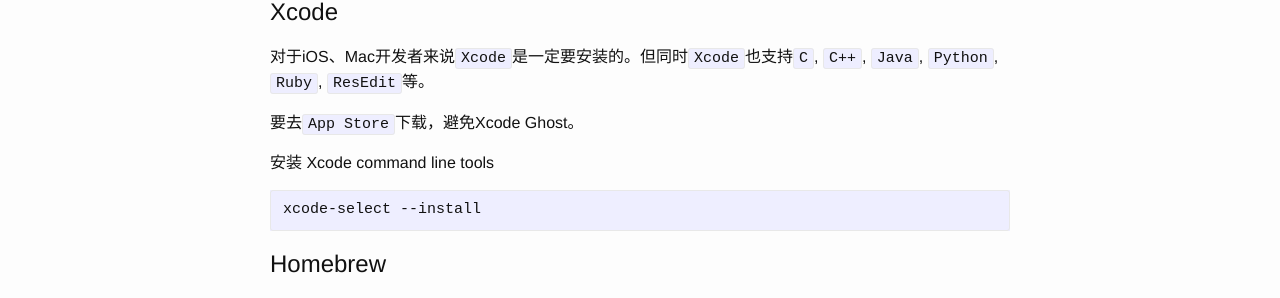
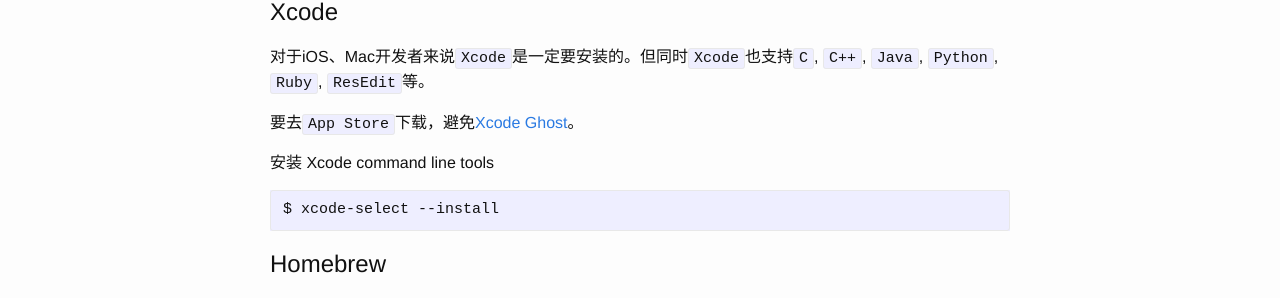
Before and after one commit to AriadneThread/ariadnesthread.github.io, a Jekyll site: the page built from _posts/2016-09-01-Mac开发设置.md, in a window 1280 px wide and 900 px high. Shown: the part 358-656 px from the top of the window. Built offline with Jekyll 4.4.1, drawn with Linux system fonts in a browser that asks for light colours; part of the change alters nothing that is shown.

```diff
--- a/_posts/2016-09-01-Mac开发设置.md
+++ b/_posts/2016-09-01-Mac开发设置.md
@@ -15,11 +15,11 @@ categories: Mac
 
 对于iOS、Mac开发者来说`Xcode`是一定要安装的。但同时`Xcode`也支持`C`, `C++`, `Java`, `Python`, `Ruby`, `ResEdit`等。
 
-要去`App Store`下载，避免Xcode Ghost。
+要去`App Store`下载，避免[Xcode Ghost](https://zh.wikipedia.org/wiki/XcodeGhost%E9%A3%8E%E6%B3%A2)。
 
 安装 Xcode command line tools
 
-	xcode-select --install
+	$ xcode-select --install
 
 # Homebrew
 
```
